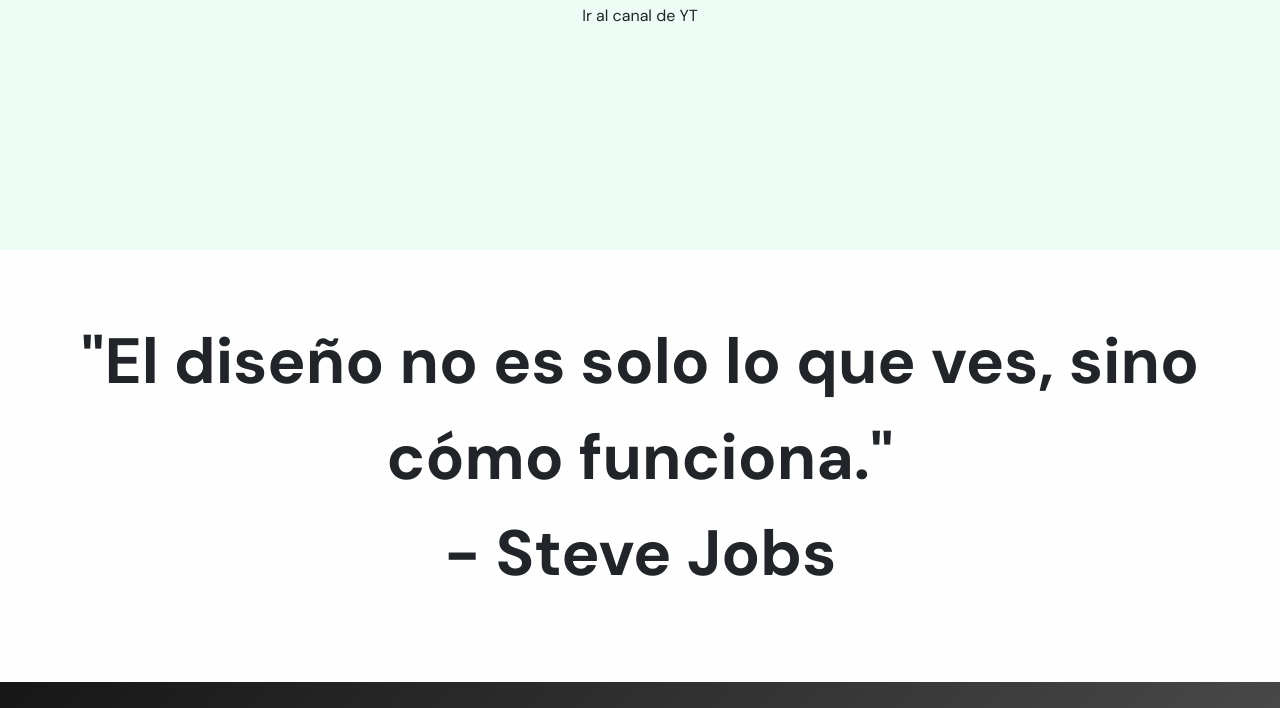
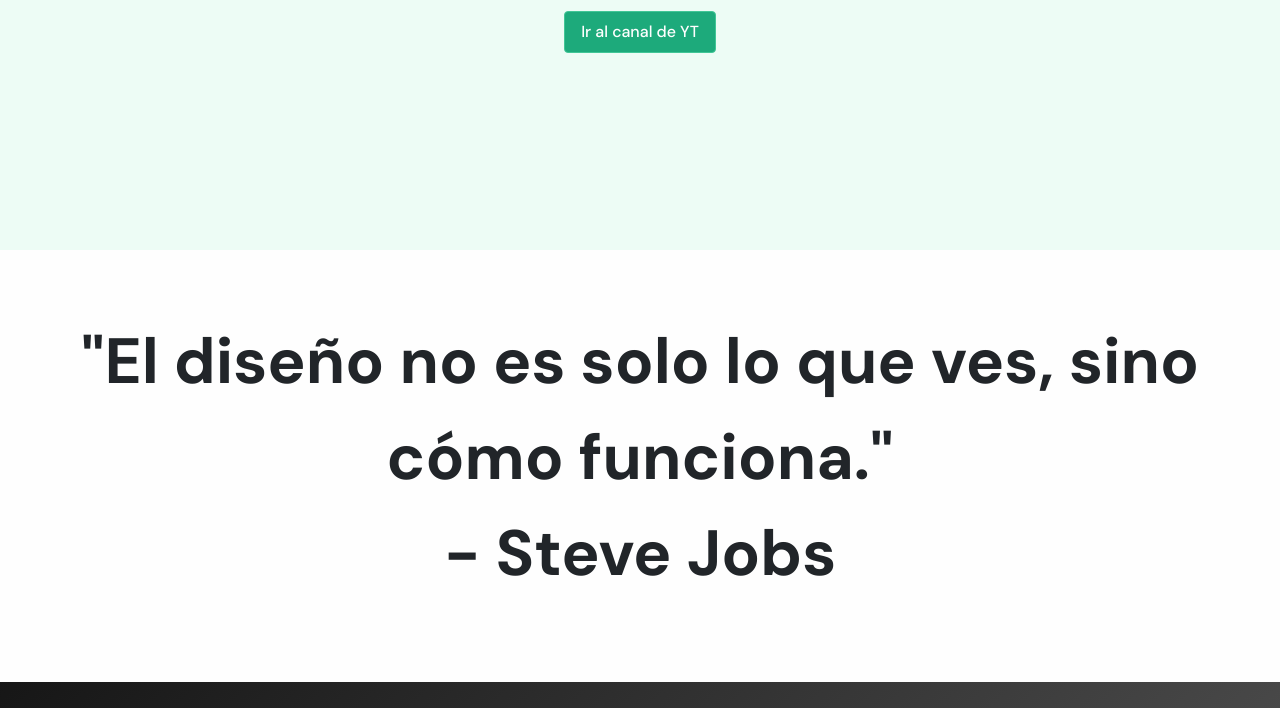
Before and after one commit to matiascano/hablemosux, a website: page index.html in a window 1280 px wide. Shown: the part 392-1100 px from the top of the page. Drawn offline with nearby package versions, Linux system fonts and the light colour scheme.

Commit message:
se corrigio boton del hero

```diff
--- a/index.html
+++ b/index.html
@@ -71,13 +71,7 @@
       <!-- Hero -->
       <section class="hero">
         <h2>Más bla bla sobre UX</h2>
-        <a
-          class="btn"
-          target="_blank"
-          href="https://www.youtube.com/@FreeVideoBackgroundloops"
-          class="btn"
-          >Ir al canal de YT</a
-        >
+        <a class="btn btn-short" target="_blank" href="https://www.youtube.com/@FreeVideoBackgroundloops">Ir al canal de YT</a>
         <div>
           <img loading="lazy"src="./img/hero.avif" alt="Personas colaborando en el diseño de una interfaz de usuario..." />
 
```
